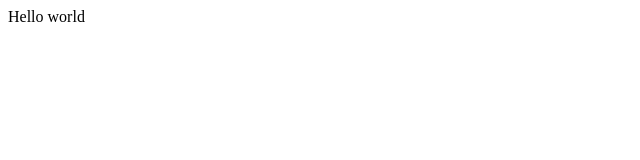
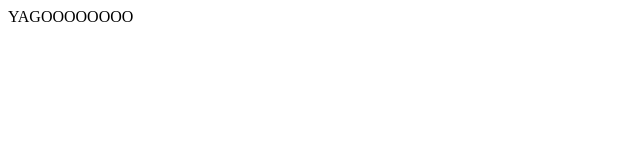
Before and after one commit to JonathanJimenezMunoz/JonathanJimenezMunoz.github.io, a plain HTML site: page prueba2/index.html in a window 1280 px wide. Shown: the full height of the page, 0-640 px from the left. Drawn offline with Linux system fonts and the light colour scheme.

Commit message:
Update index.html

```diff
--- a/prueba2/index.html
+++ b/prueba2/index.html
@@ -9,7 +9,7 @@
 </head>
 
 <body>
-  Hello world
+  YAGOOOOOOOO
   <script src="script.js"></script>
 </body>
 
```
